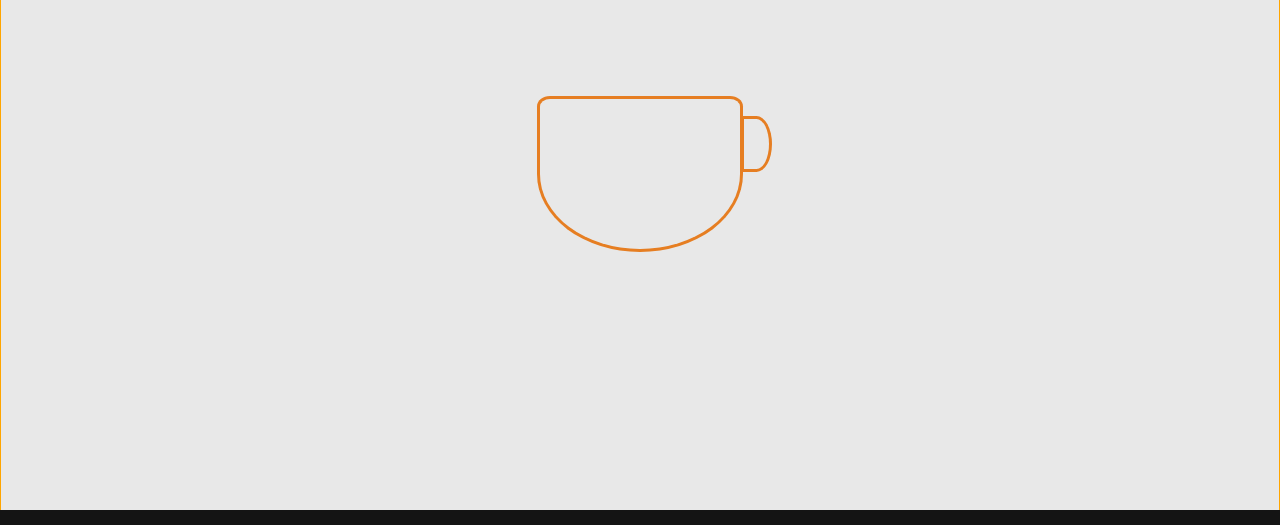
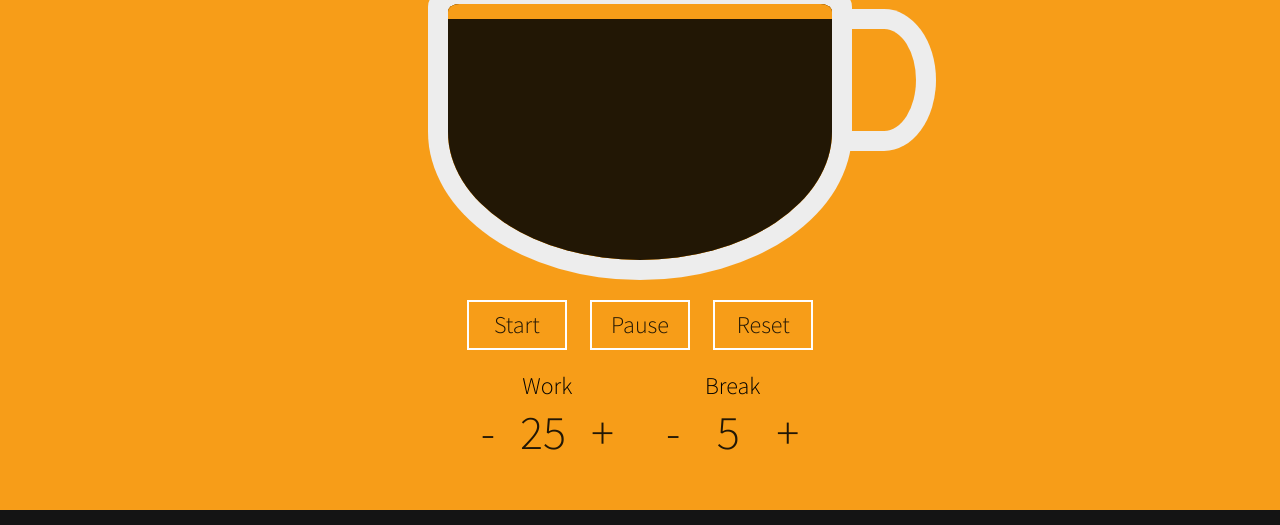
Before and after one commit to ziggysauce/fcc-frontend, a website: page pomodoro-clock/index.html in a window 1280 px wide. Shown: the part 165-690 px from the top of the page. Drawn offline with nearby package versions, Linux system fonts and the light colour scheme.

Commit message:
add all components, add styles

```diff
--- a/pomodoro-clock/index.html
+++ b/pomodoro-clock/index.html
@@ -13,8 +13,39 @@
   <body>
 
     <div class="container">
+      <div class="show-timer">
+        <span>00</span> : <span>00</span>
+      </div>
       <div class="mug-container">
-
+        <div class="coffee-fill">
+          <div class="coffee">
+          </div>
+        </div>
+      </div>
+      <div class="button-container">
+        <button type="button" class="pomodoro-toggle-buttons">Start</button>
+        <button type="button" class="pomodoro-toggle-buttons">Pause</button>
+        <button type="button" class="pomodoro-toggle-buttons">Reset</button>
+      </div>
+      <div class="input-container">
+        <!-- <input type="text" class="input-adjust" value="25">
+        <input type="text" class="input-adjust" value="5"> -->
+        <form class="input-form">
+          <label for="work-period">Work</label>
+          <div class="change-input">
+            <button type="button" class="input-toggle-button">-</button>
+            <input type="text" name="work-period" id="work-period" min="1" max="120" value="25">
+            <button type="button" class="input-toggle-button">+</button>
+          </div>
+        </form>
+        <form class="input-form">
+          <label for="break-period">Break</label>
+          <div class="change-input">
+            <button type="button" class="input-toggle-button">-</button>
+            <input type="text" name="break-period" id="break-period" min="1" max="30" value="5">
+            <button type="button" class="input-toggle-button">+</button>
+          </div>
+        </form>
       </div>
     </div>
 
--- a/pomodoro-clock/src/styles.css
+++ b/pomodoro-clock/src/styles.css
@@ -7,42 +7,189 @@ body, html {
 }
 
 .container {
+  font-family: 'Source Sans Pro', sans-serif;
   height: calc(100% - 125px);
-  background-color: #e8e8e8;
+  background-color: #f79d18;
   display: flex;
+  flex-direction: column;
   align-items: center;
   justify-content: center;
+  /*padding-top: 50px;
+  border: 5px solid blue;*/
+}
 
-  border: 1px solid orange;
+.show-timer {
+  margin-bottom: 20px;
+  font-size: 5em;
 }
 
 /* CSS for mug */
 .mug-container {
   position: relative;
 
-  /*width: 400px;
-  height: 250px;*/
+  width: 30vw;
+  height: 20vw;
   min-width: 200px;
   min-height: 150px;
 
   margin: 0 auto;
-  border-radius: 5% 5% 50% 50%;
-  box-shadow: 0 0 0 3px #e67e22;
+  border-radius: 3% 3% 50% 50%;
+  box-shadow: 0 0 0 20px #ededed;
 }
 
 .mug-container:after {
   content: '';
-  display: block;
   position: absolute;
   left: 100%;
-  top: 20px;
-  margin-left: 4px;
+  top: 10%;
+  margin-left: 20px;
 
+  width: 5vw;
+  height: 8vw;
   min-width: 25px;
   min-height: 50px;
 
-  box-shadow: 0 0 0 3px #e67e22;
+  box-shadow: 0 0 0 20px #ededed;
   border-radius: 0 50% 50% 0;
+}
+
+/* CSS for coffee content */
+.coffee-fill {
+  position: absolute;
+  z-index: 2;
+  width: 100%;
+  height: 100%;
+  overflow: hidden;
+  background: #f79d18;
+  border-radius: 3% 3% 50% 50%;
+}
+
+.coffee {
+  position: absolute;
+  width: 100%;
+  height: 100%;
+  background: #221705;
+  /*animation: work-period 3.3s infinite;*/
+}
+
+.coffee:after {
+  content: '';
+  display: block;
+  width: 100%;
+  height: 25px;
+  position: absolute;
+  top: -10px;
+  background: #f79d18;
+  /*animation: wave .8s ease-in-out infinite;*/
+}
+
+@keyframes work-period {
+	0% {
+		transform: translateY(0%);
+	}
+	50% {
+		transform: translateY(50%);
+	}
+	/*75% {
+		transform: translateY(75%);
+	}
+	90% {
+		transform: translateY(100%);
+	}
+	100% {
+		transform: translateY(0%);
+	}*/
+}
+
+@keyframes wave {
+  0% {
+		transform: rotate(1deg);
+  }
+	50% {
+		transform: rotate(-1deg);
+  }
+	100% {
+		transform: rotate(1deg);
+	}
+}
+
+/* CSS for buttons */
+.button-container {
+    /*border: 2px solid red;*/
+    margin-top: 40px;
+}
+
+.pomodoro-toggle-buttons {
+  cursor: pointer;
+  border: 2px solid #FFF;
+  background: transparent;
+  margin: 0px 10px;
+  width: 100px;
+  height: 50px;
+  font-size: 1.5em;
+  font-family: 'Source Sans Pro', sans-serif;
+  color: #221705;
+  transition: .5s;
+}
+
+.pomodoro-toggle-buttons:hover {
+  border: 2px solid #221705;
+  background: rgba(34,23,5,0.6);
+  color: #FFF;
+  transition: .5s;
+}
+
+/* CSS for inputs */
+.input-container {
+  /*border: 2px solid red;*/
+  margin-top: 20px;
+  display: flex;
+  flex-direction: row;
+  font-family: 'Source Sans Pro', sans-serif;
+}
+
+.input-form {
+  margin: 0px 20px;
+  display: flex;
+  flex-direction: column;
+  align-items: center;
+  font-size: 1.5em;
+}
+
+.change-input {
+  display: flex;
+  flex-direction: row;
+}
+
+input {
+  border: none;
+  outline: none;
+  background: transparent;
+  text-align: center;
+  width: 80px;
+  font-size: 2em;
+  font-family: 'Source Sans Pro', sans-serif;
+  color: #221705;
+}
+
+.input-toggle-button {
+  cursor: pointer;
+  border: none;
+  outline: none;
+  background: transparent;
+  font-size: 2em;
+  font-family: 'Source Sans Pro', sans-serif;
+  color: #221705;
+  transition: .3s;
+}
+
+.input-toggle-button:hover {
+  color: #FFF;
+  transition: .3s;
+}
+
+.input-adjust {
+
 }
 
 /* CSS for footer */
```
